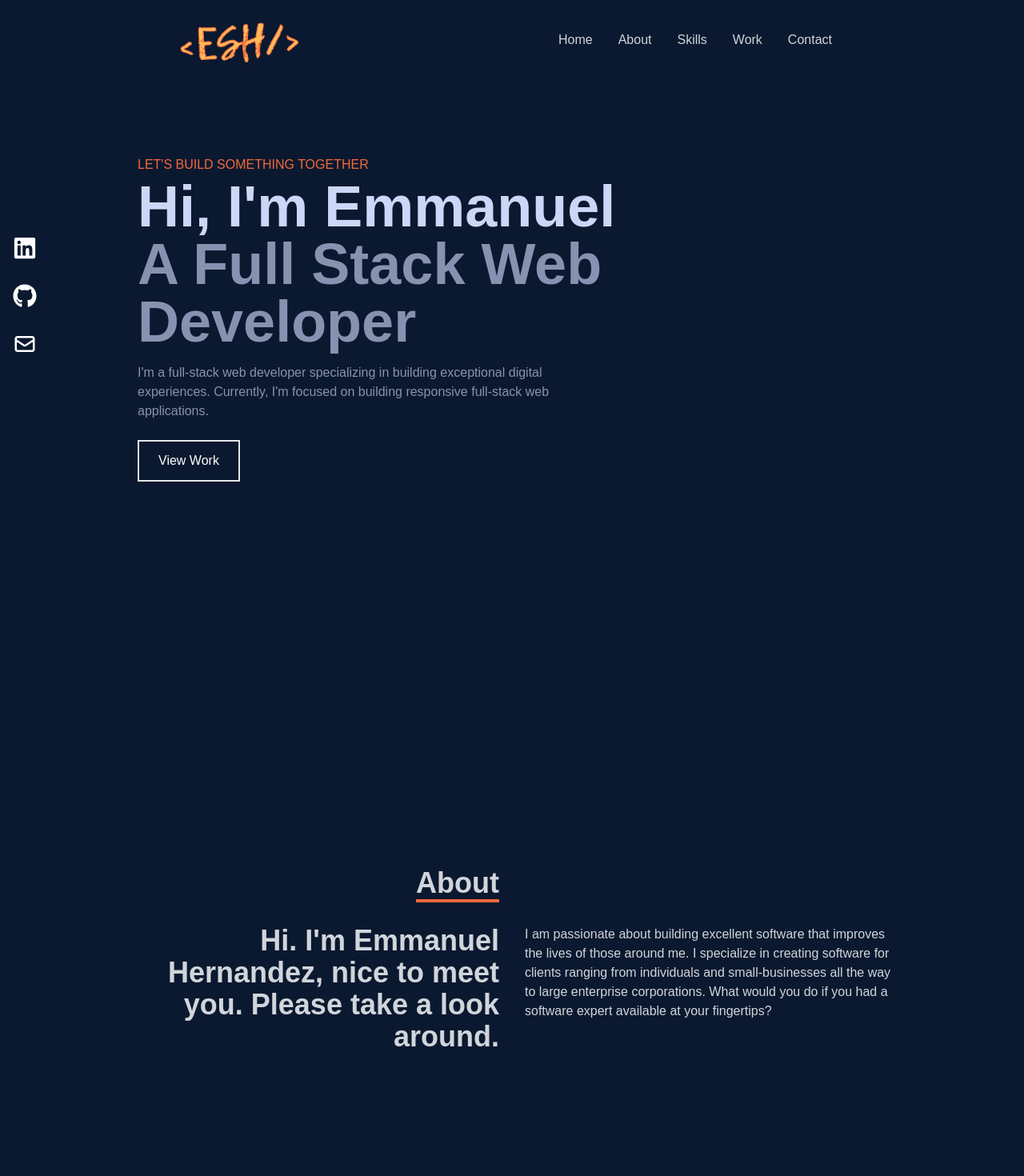
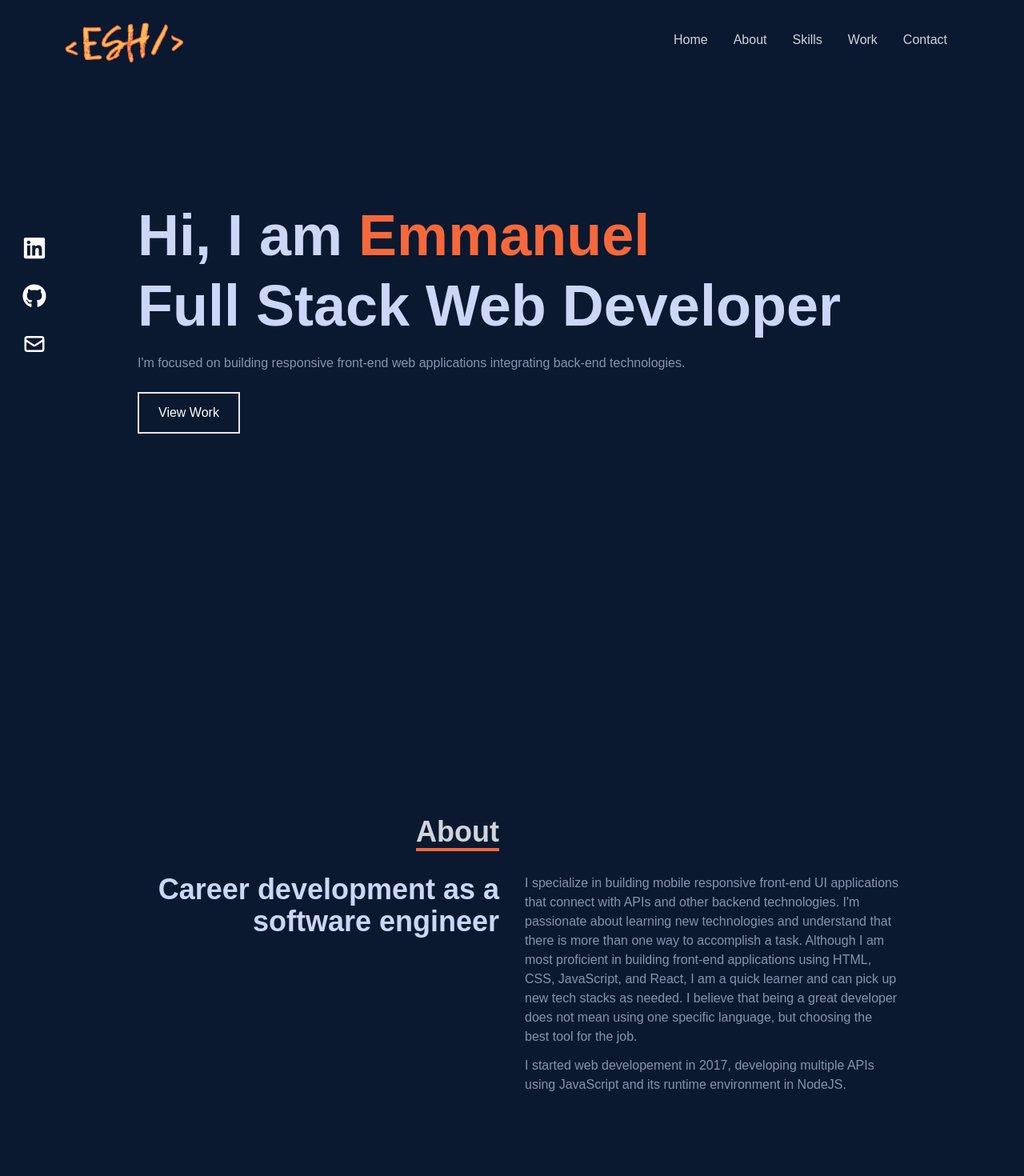
Before and after one commit to eshns/esh-site, a Next.js app: page / in a window 1280 px wide. Shown: the top 1470 px of the page at 80% size. Built offline with nearby package versions, Linux system fonts and the light colour scheme.

Commit message:
first text check

```diff
--- a/src/components/About.jsx
+++ b/src/components/About.jsx
@@ -16,16 +16,21 @@ export const About = () => {
         </div>
 
         <div className='max-w-[1000px] w-full grid sm:grid-cols-2 gap-8 px-4'>
-            <div className='sm:text-right text-4xl font-bold'>
-              <p>Hi. I&apos;m Emmanuel Hernandez, nice to meet you. Please take a look around.</p>
+            <div className='sm:text-right text-4xl text-[#ccd6f6] font-bold'>
+              <p>Career development as a software engineer</p>
             </div>
 
-            <div>
-              <p>I am passionate about building excellent software that improves
-              the lives of those around me. I specialize in creating software
-              for clients ranging from individuals and small-businesses all the
-              way to large enterprise corporations. What would you do if you had
-              a software expert available at your fingertips?</p>
+            <div className='text-[#8892b0]'>
+              <p>
+                I specialize in building mobile responsive front-end UI applications that connect with APIs and other backend technologies.
+                I&apos;m passionate about learning new technologies and understand that there is more than one way to accomplish a task.
+                Although I am most proficient in building front-end applications using HTML, CSS, JavaScript, and React, I am a quick learner
+                and can pick up new tech stacks as needed. I believe that being a great developer does not mean using one specific language,
+                but choosing the best tool for the job.
+              </p>
+              <p className='py-3'>
+                I started web developement in 2017, developing multiple APIs using JavaScript and its runtime environment in NodeJS.
+              </p>
             </div>
         </div>
       </div>
--- a/src/components/Contact.jsx
+++ b/src/components/Contact.jsx
@@ -5,8 +5,7 @@ export const Contact = () => {
     <div name='contact' className='w-full h-screen bg-[#0a192f] flex justify-center items-center p-4'>
         <form method='POST' action="https://getform.io/f/970a94d0-977d-4652-9f09-a196d2732667" className='flex flex-col max-w-[600px] w-full'>
             <div className='pb-8'>
-                <p className='text-4xl font-bold inline border-b-4 border-[#F6683C] text-gray-300'>Contact</p>
-                <p className='text-gray-300 py-4'>{`// Submit the form below or shoot me an email - esantiagohz@gmail.com`}</p>
+                <p className='text-4xl font-bold inline border-b-4 border-[#F6683C] text-gray-300'>Get In Touch</p>
             </div>
 
             <input className='p-2 bg-[#ccd6f6]' type="text" placeholder='Name' name='name' />
--- a/src/components/Hero.jsx
+++ b/src/components/Hero.jsx
@@ -7,10 +7,12 @@ export const Hero = () => {
 
       {/* container */}
       <div className='max-w-[1000px] mx-auto px-8 flex flex-col justify-center h-full'>
-        <p className='text-[#F6683C] py-1'>LET&apos;S BUILD SOMETHING TOGETHER</p>
-        <h1 className='text-4xl sm:text-7xl font-bold text-[#ccd6f6]'>Hi, I&apos;m Emmanuel</h1>
-        <h2 className='text-4xl sm:text-7xl font-bold text-[#8892b0]'>A Full Stack Web Developer</h2>
-        <p className='text-[#8892b0] py-4 max-w-[600px]'>I&apos;m a full-stack web developer specializing in building exceptional digital experiences. Currently, I&apos;m focused on building responsive full-stack web applications.</p>
+        {/* <p className='text-[#F6683C] py-1'>LET&apos;S BUILD SOMETHING TOGETHER</p> */}
+        <h1 className='text-4xl py-2 sm:text-7xl font-bold text-[#ccd6f6]'>
+          Hi, I am <span className='text-[#F6683C]'>Emmanuel</span>
+        </h1>
+        <h2 className='text-4xl py-2 sm:text-7xl font-bold text-[#ccd6f6]'>Full Stack Web Developer</h2>
+        <p className='text-[#8892b0] py-4 max-w-[700px]'>I&apos;m focused on building responsive front-end web applications integrating back-end technologies.</p>
 
         <div>
           <button className='text-white border-2 px-6 py-3 my-2 flex items-center hover:bg-[#F6683C] hover:border-[#F6683C]'>
--- a/src/components/Navbar.jsx
+++ b/src/components/Navbar.jsx
@@ -12,9 +12,11 @@ export const Navbar = () => {
   const handleClick = () => setNav(!nav)
 
   return (
-    <div className='fixed w-full h-[100px] flex justify-between items-center px-56 bg-[#0a192f] text-gray-300'>
-        <div>
-            <Image src={Logo} alt='Logo Image' style={{ width: '150px', height:'150px' }} />
+    <div className='fixed w-full h-[100px] flex justify-between items-center px-20 bg-[#0a192f] text-gray-300'>
+        <div className='cursor-pointer'>
+            <InternalLink to="home" smooth={true} duration={500}>
+                <Image src={Logo} alt='Logo Image' style={{ width: '150px', height:'150px' }} />
+            </InternalLink>
         </div>
 
         {/* menu */}
@@ -84,7 +86,7 @@ export const Navbar = () => {
         </ul>
 
         {/* Social Icons */}
-        <div className='hidden lg:flex fixed flex-col top-[35%] left-0'>
+        <div className='hidden lg:flex fixed flex-col top-[35%] left-0 px-3'>
             <ul>
                 <li className='w-[160px] h-[60px] flex justify-between items-center'>
                     <Link href="https://www.linkedin.com/in/emmanuel-santiago/" target="_blank">
@@ -97,9 +99,9 @@ export const Navbar = () => {
                     </Link>
                 </li>
                 <li className='w-[160px] h-[60px] flex justify-between items-center'>
-                    <Link href="/" target="_blank">
+                    <InternalLink to="contact" smooth={true} duration={500}>
                         <HiOutlineMail size={30} color={'white'}/>
-                    </Link>
+                    </InternalLink>
                 </li>
             </ul>
         </div>
```
